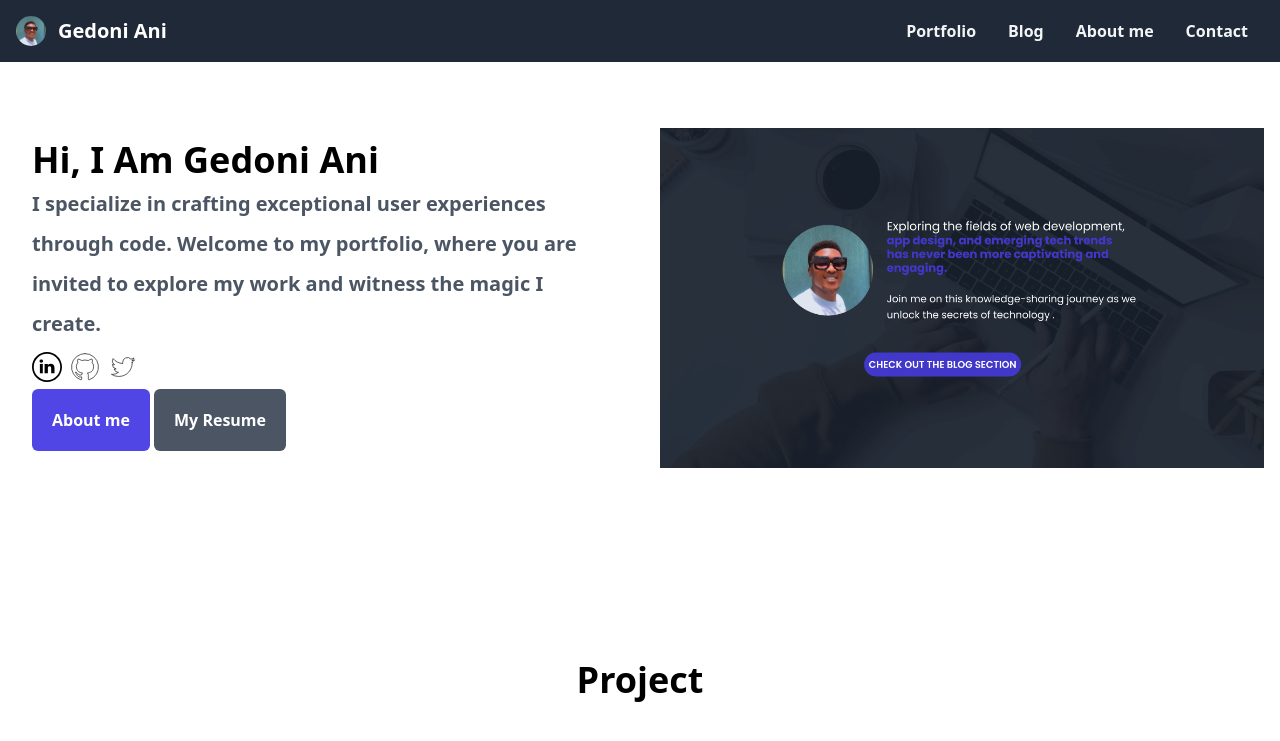
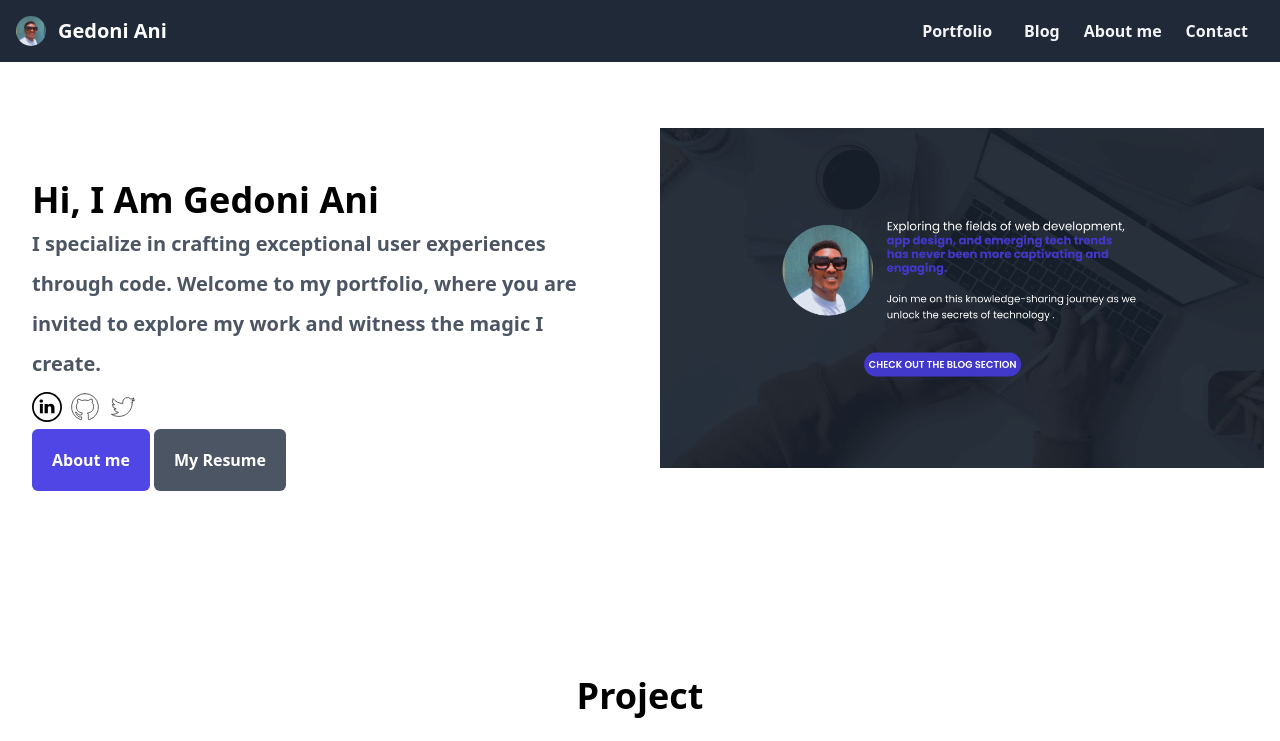
Before and after one commit to Willsgift/portfolio, a plain HTML site: page index.html in a window 1280 px wide. Shown: the top 741 px of the page. Drawn offline with nearby package versions, Linux system fonts and the light colour scheme.

Commit message:
navigation

```diff
--- a/index.html
+++ b/index.html
@@ -10,7 +10,7 @@
     <!-- header start  -->
     <div class="bg-gray-800 fixed top-0 left-0 right-0 ">
     <div class=" container bg-gray-800 mx-auto p-4 ">
-        <nav class="flex justify-between items-center mx-auto  ">
+        <nav class="flex justify-between items-center mx-auto   ">
 
             <!-- logo start -->
             <div class="flex items-center">
@@ -20,10 +20,10 @@
             <!-- logo end -->
 
             <!-- navaigtion link start  -->
-            <ul class="flex items items-center text-gray-100 font-semibold">
+            <ul class="flex items items-center text-gray-100 font-semibold ">
                 <li><a href="#" class="py-3 px-4 hover:bg-indigo-500 hover:text-white rounded-md cursur-pointer ">Portfolio</a></li>
                 <li><a href="#" class="py-3 px-4 hover:bg-indigo-500 hover:text-white rounded-md cursur-pointer ">Blog</a></li>
-                <li><a href="#"class="py-3 px-4 hover:bg-indigo-500 hover:text-white rounded-md cursur-pointer ">About me </a></li>
+                <li><a href="#"class=" py-3 px-2 hover:bg-indigo-500 hover:text-white rounded-md cursur-pointer ">About me </a></li>
                 <li><a href="#"class="py-3 px-4 hover:bg-indigo-500 hover:text-white rounded-md cursur-pointer ">Contact</a></li>
             </ul>
             <!-- navaigation link end -->
@@ -35,7 +35,7 @@
     <!-- banner start -->
     <div class="container grid md:grid-cols-2 gap-10 mx-auto px-4 py-16 lg:py-32">
         <div class=" text-center lg:text-left lg:float-left px-4 py-3 mx-auto ">
-            <h2 class="text-4xl font-extrabold">Hi, I Am Gedoni Ani</h2>
+            <h2 class="text-4xl font-extrabold mt-10">Hi, I Am Gedoni Ani</h2>
             <p class="mt-1 text-gray-600 text-xl leading-10 font-semibold">I specialize in crafting exceptional user experiences through code. Welcome to my portfolio, where you are invited to explore my work and witness the magic I create.</p>
 
             <!-- icon start  -->
@@ -116,7 +116,7 @@
     <!-- About section start -->
     <div class="container mx-auto text-center">
         <h2 class="font-extrabold text-3xl mb-5"> About Me</h2>
-        <p class="text-lg md:text-xl md:leading-relaxed font-medium text-gray-600 w-2/3 mx-auto ">I am a fullstack web developer with over 5+ years of experience in crafting exceptional user experiences through codes with tools like: Python(Django), Nodejs, Vuejs, NuxtJs, PHP(Laravel), Tailwind CSS, Apis, Mysql, Mogodb. In addition to my web development expertise, I am also venturing into the exciting realm of AI. I am currently exploring the vast possibilities offered by Google Vertex AI, OpenAI APIs and Azure AI. These cutting-edge platforms enable me to leverage the power of artificial intelligence and machine learning to create intelligent and efficient solutions.</p>
+        <p class="text-lg md:text-xl md:w-auto font-medium text-gray-600 w-2/3 mx-auto ">I am a fullstack web developer with over 5+ years of experience in crafting exceptional user experiences through codes with tools like: Python(Django), Nodejs, Vuejs, NuxtJs, PHP(Laravel), Tailwind CSS, Apis, Mysql, Mogodb. In addition to my web development expertise, I am also venturing into the exciting realm of AI. I am currently exploring the vast possibilities offered by Google Vertex AI, OpenAI APIs and Azure AI. These cutting-edge platforms enable me to leverage the power of artificial intelligence and machine learning to create intelligent and efficient solutions.</p>
             <div class=" flex items-center justify-center">
                 <img src="img/pic.jpg" alt="" style="height:80px; width: 80px;" class="rounded-full transition ease-in-out delay-150 hover:-translate-y-1 hover:scale-110  duration-300 hover:opacity-100">
             </div>
```
